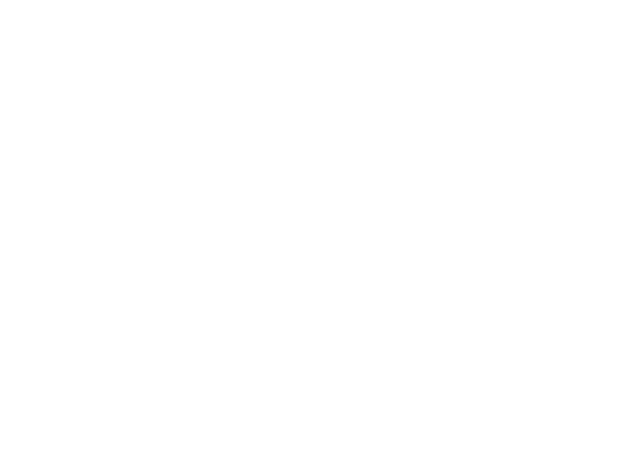
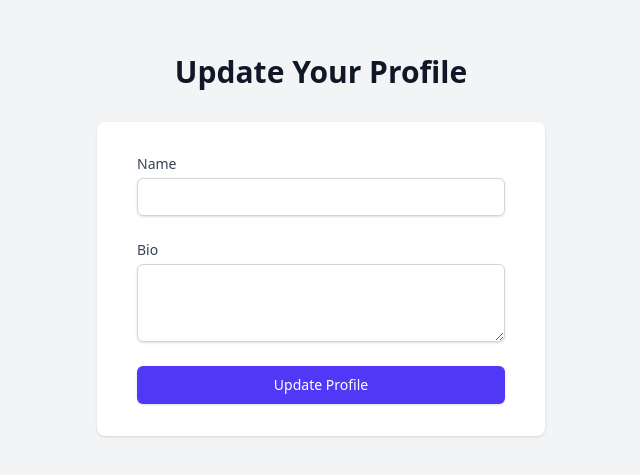
Before and after one commit to shreyashchandra/Medium-Blog, a React (Vite) app in the folder frontend/: page /user/update in a window 1280 px wide. Before the commit this address had no page. Shown: the part 167-642 px from the top of the page, without its empty margins (319-959 px from the left). Built offline with nearby package versions, Linux system fonts and the light colour scheme; sample sign-in values are in the browser's storage.

Commit message:
Add UserUpdate component and route for profile updates

```diff
--- a/frontend/src/App.tsx
+++ b/frontend/src/App.tsx
@@ -1,5 +1,5 @@
 import { BrowserRouter, Route, Routes, Navigate } from "react-router-dom";
-import { Signup, Signin, Blog, Dashboard } from "./pages";
+import { Signup, Signin, Blog, Dashboard, UserUpdate } from "./pages";
 import { useAuth } from "./hooks/useAuth";
 
 function App() {
@@ -27,6 +27,12 @@ function App() {
             isAuthenticated ? <Blog /> : <Navigate to="/signin" replace />
           }
         />
+        <Route
+          path="/user/update"
+          element={
+            isAuthenticated ? <UserUpdate /> : <Navigate to="/signin" replace />
+          }
+        />
       </Routes>
     </BrowserRouter>
   );
--- a/frontend/src/components/AppBar.tsx
+++ b/frontend/src/components/AppBar.tsx
@@ -69,7 +69,7 @@ function AppBar() {
 
           <div className="flex items-center gap-2">
             <div className="w-8 h-8 rounded-full flex items-center justify-center text-white bg-black">
-              {user?.charAt(0)}
+              <Link to="/user/update">{user?.charAt(0)}</Link>
             </div>
 
             <button
--- /dev/null
+++ b/frontend/src/pages/UserUpdate.tsx
@@ -0,0 +1,114 @@
+import type React from "react";
+import { useState } from "react";
+
+const SERVER_URL = "https://backend.shreyash-chandra123.workers.dev/api/v1"; // Replace with your actual server URL
+
+export default function UserUpdate() {
+  const [name, setName] = useState("");
+  const [bio, setBio] = useState("");
+  const [isLoading, setIsLoading] = useState(false);
+  const [error, setError] = useState("");
+  const [success, setSuccess] = useState("");
+
+  const handleSubmit = async (e: React.FormEvent) => {
+    e.preventDefault();
+    setIsLoading(true);
+    setError("");
+    setSuccess("");
+
+    const token = localStorage.getItem("token");
+    if (!token) {
+      setError("You must be logged in to update your details.");
+      setIsLoading(false);
+      return;
+    }
+
+    try {
+      const response = await fetch(`${SERVER_URL}/user/update`, {
+        method: "POST",
+        headers: {
+          "Content-Type": "application/json",
+          Authorization: token,
+        },
+        body: JSON.stringify({ name, bio }),
+      });
+
+      if (!response.ok) throw new Error("Failed to update user details");
+
+      setSuccess("User details updated successfully!");
+    } catch {
+      setError("Failed to update user details. Please try again.");
+    } finally {
+      setIsLoading(false);
+    }
+  };
+
+  return (
+    <div className="min-h-screen bg-gray-100 flex flex-col justify-center py-12 px-4 sm:px-6 lg:px-8">
+      <div className="sm:mx-auto sm:w-full sm:max-w-md">
+        <h2 className="mt-6 text-center text-3xl font-extrabold text-gray-900">
+          Update Your Profile
+        </h2>
+      </div>
+
+      <div className="mt-8 sm:mx-auto sm:w-full sm:max-w-md">
+        <div className="bg-white py-8 px-4 shadow sm:rounded-lg sm:px-10">
+          <form className="space-y-6" onSubmit={handleSubmit}>
+            <div>
+              <label
+                htmlFor="name"
+                className="block text-sm font-medium text-gray-700"
+              >
+                Name
+              </label>
+              <div className="mt-1">
+                <input
+                  id="name"
+                  name="name"
+                  type="text"
+                  required
+                  className="appearance-none block w-full px-3 py-2 border border-gray-300 rounded-md shadow-sm placeholder-gray-400 focus:outline-none focus:ring-indigo-500 focus:border-indigo-500 sm:text-sm"
+                  value={name}
+                  onChange={(e) => setName(e.target.value)}
+                />
+              </div>
+            </div>
+
+            <div>
+              <label
+                htmlFor="bio"
+                className="block text-sm font-medium text-gray-700"
+              >
+                Bio
+              </label>
+              <div className="mt-1">
+                <textarea
+                  id="bio"
+                  name="bio"
+                  rows={3}
+                  className="appearance-none block w-full px-3 py-2 border border-gray-300 rounded-md shadow-sm placeholder-gray-400 focus:outline-none focus:ring-indigo-500 focus:border-indigo-500 sm:text-sm"
+                  value={bio}
+                  onChange={(e) => setBio(e.target.value)}
+                />
+              </div>
+            </div>
+
+            {error && <div className="text-red-600 text-sm">{error}</div>}
+
+            {success && <div className="text-green-600 text-sm">{success}</div>}
+
+            <div>
+              <button
+                type="submit"
+                className="w-full flex justify-center py-2 px-4 border border-transparent rounded-md shadow-sm text-sm font-medium text-white bg-indigo-600 hover:bg-indigo-700 focus:outline-none focus:ring-2 focus:ring-offset-2 focus:ring-indigo-500"
+                disabled={isLoading}
+              >
+                {isLoading ? "Updating..." : "Update Profile"}
+              </button>
+            </div>
+          </form>
+        </div>
+      </div>
+    </div>
+  );
+}
--- a/frontend/src/pages/index.ts
+++ b/frontend/src/pages/index.ts
@@ -2,5 +2,6 @@ import Signup from "./Signup";
 import Signin from "./Signin";
 import Blog from "./Blog";
 import Dashboard from "./Dashboard";
+import UserUpdate from "./UserUpdate";
 
-export { Signup, Signin, Blog, Dashboard };
+export { Signup, Signin, Blog, Dashboard, UserUpdate };
```
